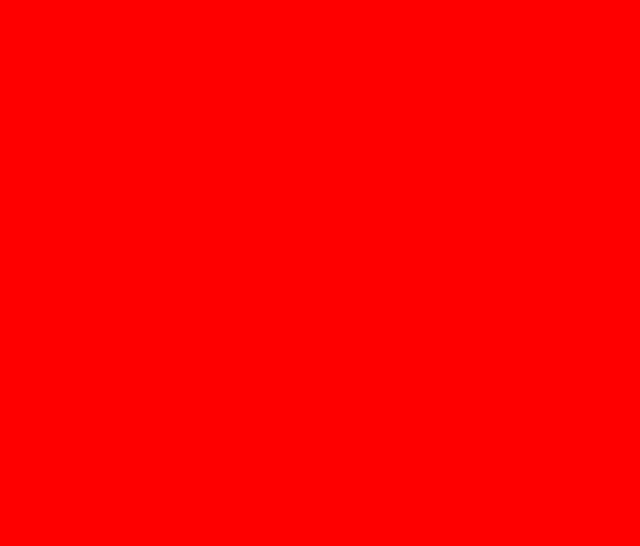
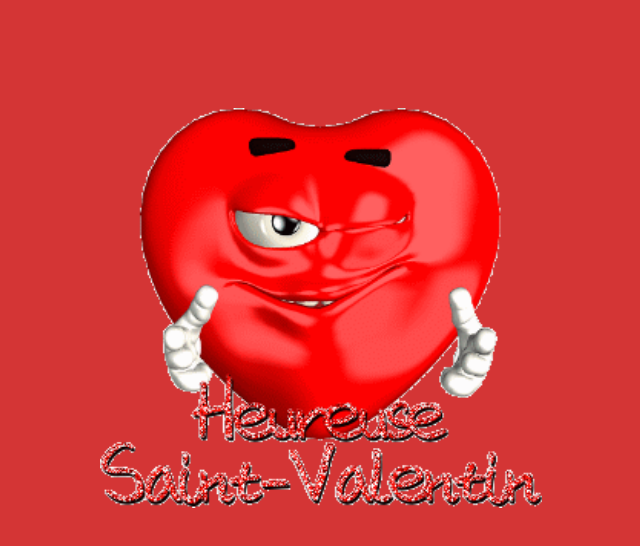
Before and after one commit to ixyhoo/valentin-leWagon, a plain HTML site: page index.html in a window 1280 px wide. Shown: the whole page, without its empty margins (319-959 px from the left). Drawn offline with Linux system fonts and the light colour scheme.

Commit message:
valent-gif

```diff
--- a/index.html
+++ b/index.html
@@ -9,7 +9,7 @@
 </head>
 <body>
     <div class="container">
-        <img src="/picture/5928.gif" alt="">
+        <img src="/images/5928.gif" alt="">
     </div>
 </body>
 </html>
--- a/style.css
+++ b/style.css
@@ -1,7 +1,7 @@
 body {
 
     height: 100vh;
-    background: red;
+    background: rgb(212, 53, 53);
     box-sizing: border-box;
 
 }
```
